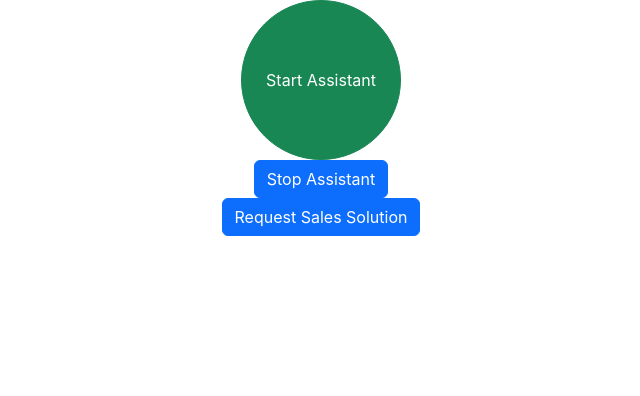
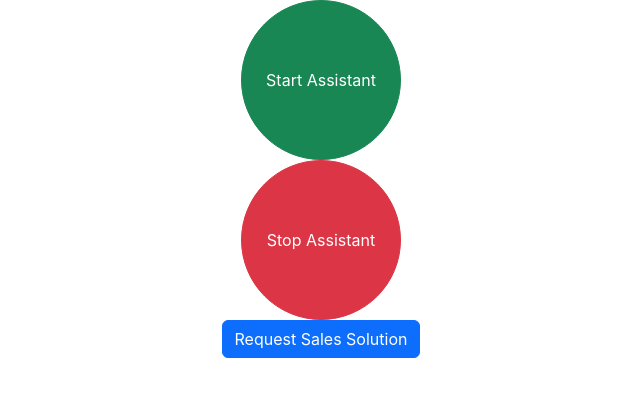
Before and after one commit to m-romberg/QBuilder-version-1, a React (Create React App) app: page / in a window 1280 px wide. Shown: the top 396 px of the page, without its empty margins (319-959 px from the left). Built offline with nearby package versions, Linux system fonts and the light colour scheme.

Commit message:
add cdd to stop  button

```diff
--- a/src/buttons/StopButton.css
+++ b/src/buttons/StopButton.css
@@ -0,0 +1,4 @@
+.StopButton .Button {
+    width: 10rem;
+    height: 10rem;
+}
--- a/src/buttons/StopButton.js
+++ b/src/buttons/StopButton.js
@@ -20,7 +20,10 @@ function StopButton({ stopRecord }) {
     <Container className="StopButton">
       <Row>
         <Col>
-          <Button onClick={stopRecord}>
+          <Button
+            onClick={stopRecord}
+            className="StopButton Button rounded-circle"
+            variant="danger">
             Stop Assistant
           </Button>
         </Col>
```
